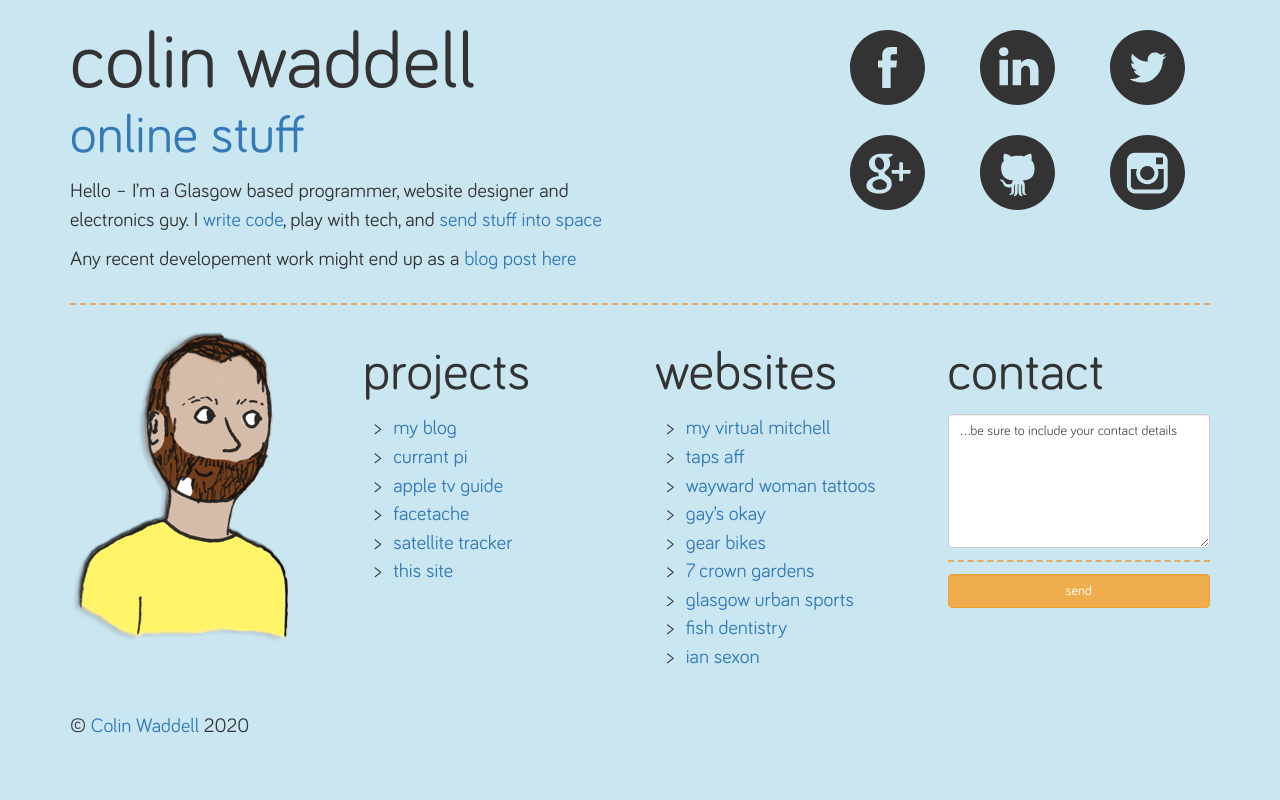
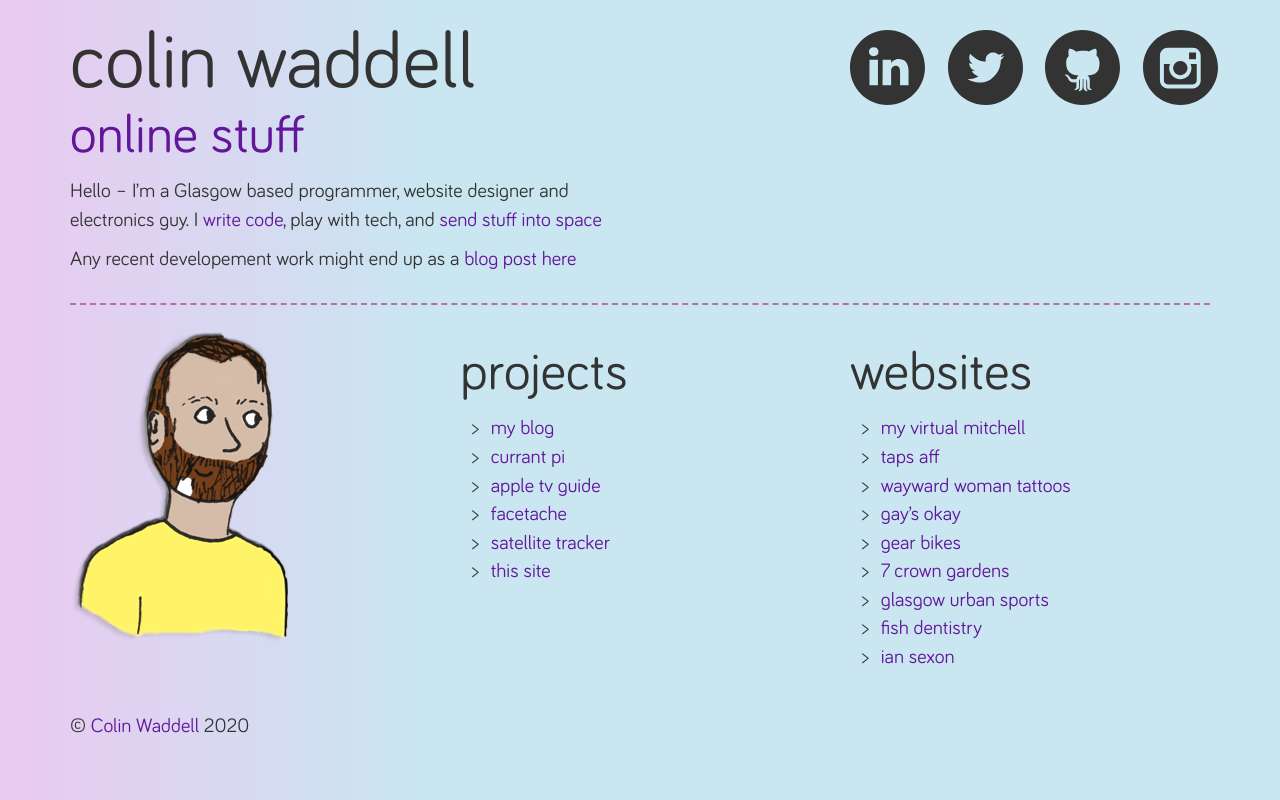
Before and after one commit to ColinWaddell/CWDC_Flask, a Flask app: page / in a window 1280 px wide. Run offline with Flask 2, Linux system fonts and the light colour scheme; style sheets or scripts are compiled from the project's sources; some libraries are stand-ins or nearby versions.

Commit message:
removed contact form and refreshed colours

```diff
--- a/index.py
+++ b/index.py
@@ -1,68 +1,46 @@
-''' My markdown powered homepage '''
+""" My markdown powered homepage """
 
 from flask import Flask, request
 from flask_bootstrap import Bootstrap
 from tools.markdown import fetch_markdown, render_template_and_markdown
 from tools.publishing_details import get_page_details
-from tools.contact import ContactForm, send_message
 from tools.moment import Moment
 from settings import Settings
 
 # Setup Flask
 app = Flask(__name__)
-app.secret_key = Settings.key
-app.jinja_env.globals['moment'] = Moment
+app.jinja_env.globals["moment"] = Moment
 Bootstrap(app)
 
 
 @app.route("/")
 def index():
-    ''' Handle hompage requests '''
+    """ Handle hompage requests """
     context = {
-        'title': '%s %s Home' % (Settings.title, Settings.spacer),
-        'form': ContactForm()
+        "title": "%s %s Home" % (Settings.title, Settings.spacer),
     }
     return render_template_and_markdown(
-            'index.html',
-            ('blurb', 'projects', 'websites', 'contact', 'footer'),
-            context)
+        "index.html", ("blurb", "projects", "websites", "footer"), context
+    )
 
 
-@app.route('/contact', methods=['GET', 'POST'])
-def contact():
-    ''' Deal with the contact form '''
-    if request.method == 'POST':
-        form = ContactForm()
-        message = form.message.data
-        if form.validate_on_submit() and len(message) < 1000:
-            send_message(
-                message,
-                Settings.email_from,
-                Settings.email_to,
-                Settings.email_subject
-            )
-            return grab_page('success')
-        else:
-            return grab_page('error')
-    else:
-        return grab_page('contact', {'form': ContactForm()})
+@app.route("/<path:path>")
+def grab_page(path, extra_context=None):
+    """ General purpose handler for individual page requests """
+    context = dict(
+        {
+            "title": "%s %s %s" % (Settings.title, Settings.spacer, path),
+            "content": fetch_markdown(path),
+            "page_details": get_page_details(path),
+        },
+        **extra_context if extra_context else {}
+    )
+
+    return render_template_and_markdown("page.html", ("blurb", "footer"), context)
 
 
-@app.route('/<path:path>')
-def grab_page(path, extra_context=None):
-    ''' General purpose handler for individual page requests '''
-    context = dict({
-        'title': '%s %s %s' % (Settings.title, Settings.spacer, path),
-        'content': fetch_markdown(path),
-        'page_details': get_page_details(path)
-    }, **extra_context if extra_context else {})
-
-    return render_template_and_markdown(
-            'page.html', ('blurb', 'footer'), context)
-
-
-if __name__ == '__main__':
+if __name__ == "__main__":
     app.jinja_env.auto_reload = True
-    app.config['TEMPLATES_AUTO_RELOAD'] = True
-    app.config['BOOTSTRAP_SERVE_LOCAL'] = True
-    app.run(debug=False, use_reloader=True, host='0.0.0.0')
+    app.config["TEMPLATES_AUTO_RELOAD"] = True
+    app.config["BOOTSTRAP_SERVE_LOCAL"] = True
+    app.run(debug=False, use_reloader=True, host="0.0.0.0")
--- a/static/sass/style.scss
+++ b/static/sass/style.scss
@@ -1,7 +1,10 @@
 $orange : #e2ac67;
 $blue : #0fa0db;
-$lightBlue : #c9e6f1;
+$lightBlue : rgba(201,230,241,1);
+$lightPink : rgba(234,201,241,1);
 $darkBlue: #2a6496;
+$lightPurple: #b76fb2;
+$darkPurple: #62169a;
 
 @font-face {
 	font-family: 'BariolRegular';
@@ -17,13 +20,21 @@ $darkBlue: #2a6496;
 
 body {
   background: $lightBlue;
+  background: linear-gradient(90deg, $lightPink 0%, $lightBlue 33%);
   font-family: 'BariolRegular';
   font-size: 20px;
 }
 
+a {
+  color: $darkPurple;
+  &:hover{
+    color: $lightPurple;
+  }
+}
+
 hr {
   border: 0;
-  border-bottom: 2px dashed $orange;
+  border-bottom: 2px dashed $lightPurple;
   &.short {
     margin: 12px 0;
   }
@@ -92,14 +103,14 @@ footer {
 }
 
 @keyframes blink {
-  0% { background: $blue; }
-  50% { background: $lightBlue; }
-  100% { background: $blue; }
+  0% { background: $darkPurple; }
+  50% { background: rgba(0,0,0,0); }
+  100% { background: $darkPurple; }
 }
 @-webkit-keyframes blink {
-  0% { background: $blue; }
-  50% { background: $lightBlue; }
-  100% { background: $blue; }
+  0% { background: $darkPurple; }
+  50% { background: rgba(0,0,0,0); }
+  100% { background: $darkPurple; }
 }
 
 .page-details {
--- a/templates/index.html
+++ b/templates/index.html
@@ -11,7 +11,7 @@
 <script async src="https://www.googletagmanager.com/gtag/js?id=UA-117975660-1"></script>
 <script>
   window.dataLayer = window.dataLayer || [];
-    function gtag(){dataLayer.push(arguments);}
+  function gtag() { dataLayer.push(arguments); }
   gtag('js', new Date());
 
   gtag('config', 'UA-117975660-1');
@@ -33,21 +33,17 @@
   <hr />
 
   <div class="row">
-    <div class="col-md-3">
+    <div class="col-md-4">
       <img src="static/img/colin_waddell.png" alt="Colin Waddell">
     </div>
 
     {% block page %}
-    <div class="col-md-3">
+    <div class="col-md-4">
       {{ projects }}
     </div>
 
-    <div class="col-md-3">
+    <div class="col-md-4">
       {{ websites }}
-    </div>
-
-    <div class="col-md-3">
-        {{ contact }}
     </div>
 
     {% endblock %}
--- a/templates/links.html
+++ b/templates/links.html
@@ -1,37 +1,22 @@
 <div class="row">
 
-        <div class="col-xs-4">
-          <a class="link-icon" href="https://www.facebook.com/colindwaddell" data-toggle="tooltip" title="facebook">
-            <img src="/static/img/facebook.svg" alt="">
-          </a>
-        </div>
-        <div class="col-xs-4">
-          <a class="link-icon" href="https://www.linkedin.com/profile/view?id=207368864" data-toggle="tooltip" title="linked in">
+  <div class="col-xs-3">
+    <a class="link-icon" href="https://www.linkedin.com/profile/view?id=207368864" data-toggle="tooltip"
+      title="linked in">
       <img src="/static/img/linkedin.svg" alt="">
     </a>
   </div>
-        <div class="col-xs-4">
+  <div class="col-xs-3">
     <a class="link-icon" href="https://twitter.com/ColinWaddellCom" data-toggle="tooltip" title="twitter">
       <img src="/static/img/twitter.svg" alt="">
     </a>
   </div>
-
-      </div> <!-- row -->
-
-
-      <div class="row">
-
-        <div class="col-xs-4">
-          <a class="link-icon" href="https://plus.google.com/+ColinWaddell" data-toggle="tooltip" title="google+">
-            <img src="/static/img/google-plus.svg" alt="">
-          </a>
-        </div>
-        <div class="col-xs-4">
+  <div class="col-xs-3">
     <a class="link-icon" href="https://github.com/ColinWaddell/" data-toggle="tooltip" title="github">
       <img src="/static/img/github.svg" alt="">
     </a>
   </div>
-        <div class="col-xs-4">
+  <div class="col-xs-3">
     <a class="link-icon" href="http://instagram.com/mrwarmtoast" data-toggle="tooltip" title="instagram">
       <img src="/static/img/instagram.svg" alt="">
     </a>
--- a/tools/contact.py
+++ /dev/null
@@ -1,27 +0,0 @@
-''' Contact forms and email scripts '''
-
-from subprocess import Popen, PIPE
-from email.mime.text import MIMEText
-from flask_wtf import FlaskForm
-from wtforms import TextAreaField, SubmitField
-
-
-class ContactForm(FlaskForm):
-    ''' Very basic contact form '''
-    message = TextAreaField("message", default="...be sure to include your contact details")
-    submit = SubmitField("send")
-
-
-def send_message(message, email_from, email_to, subject):
-    ''' send an email via sendmail '''
-    msg = MIMEText(message)
-    msg["From"] = email_from
-    msg["To"] = email_to
-    msg["Subject"] = subject
-    email = Popen([
-        "/usr/sbin/sendmail",
-        "-t", "-oi", "-f",
-        "mrcolin@colinwaddell.com"],
-        stdin=PIPE
-    )
-    email.communicate(msg.as_bytes())
```
Also changed, not shown: Gruntfile.js (+4 -4 lines), package.json (+6 -6 lines), settings.py (+5 -9 lines). Lines whose indentation alone changed are shown as unchanged.
